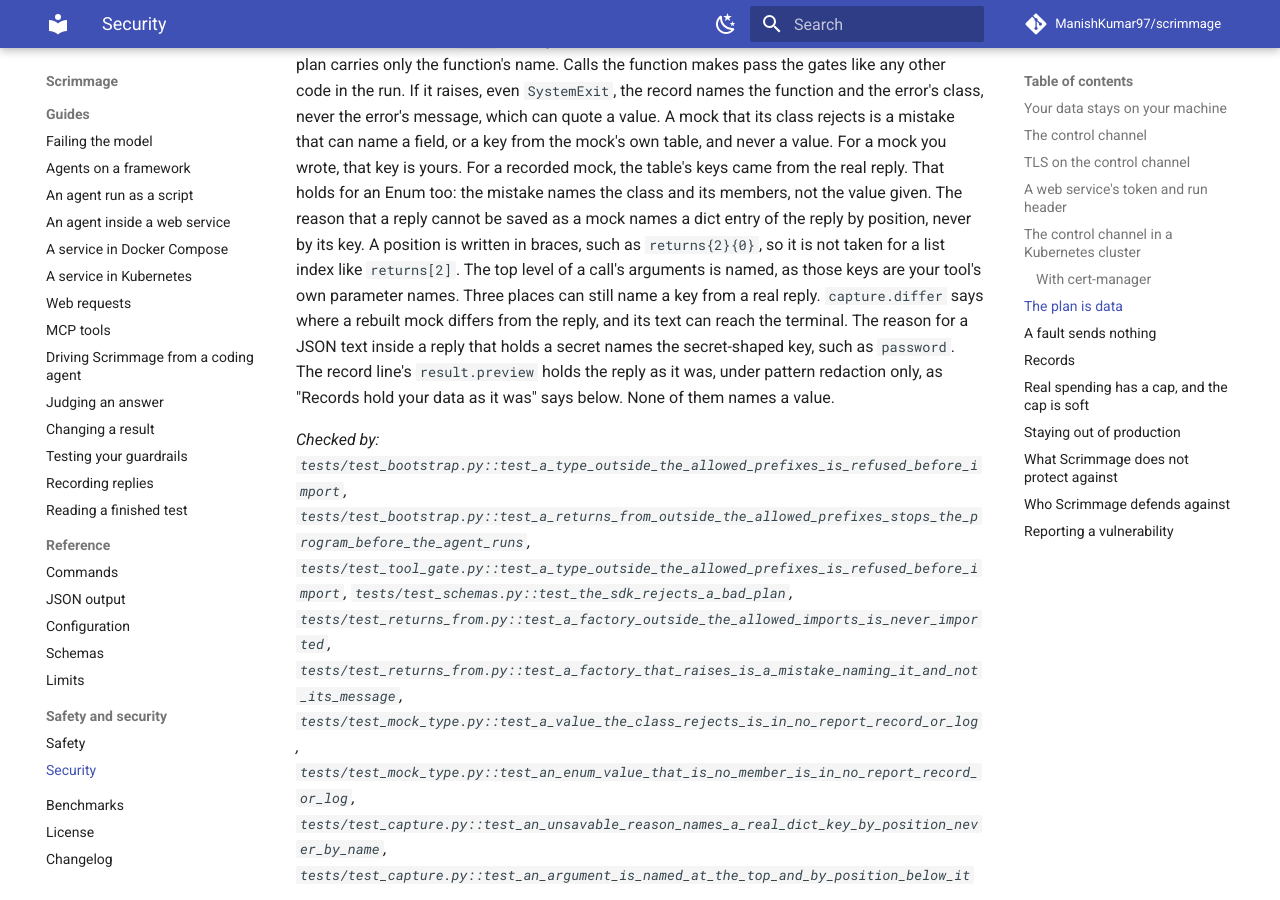
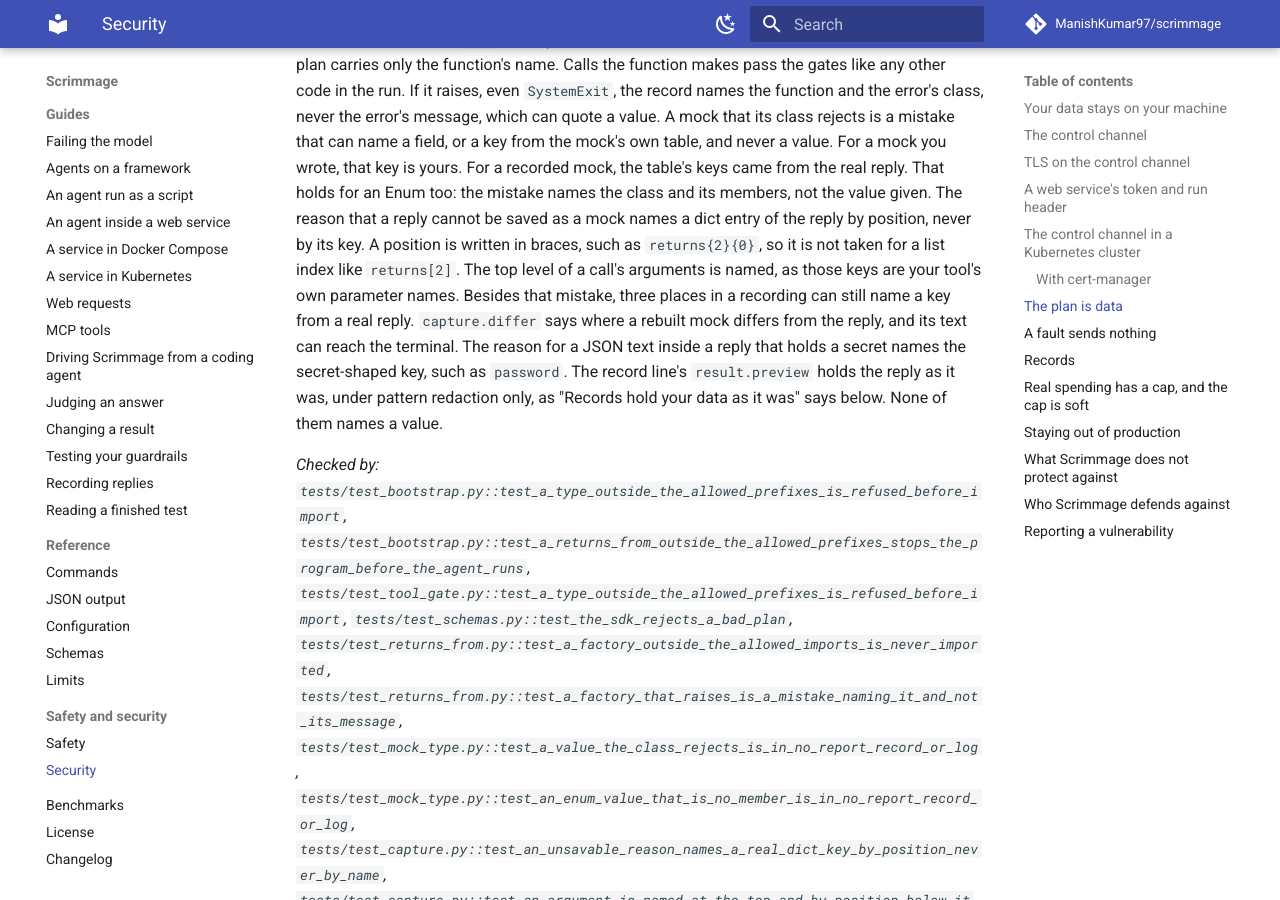
Before and after one commit to ManishKumar97/scrimmage, an MkDocs documentation site: the page built from docs/security.md, in a window 1280 px wide and 900 px high, scrolled down 12042 px. Built offline with MkDocs 1.6.1 and Material for MkDocs 9.7.7, drawn with Linux system fonts in a browser that asks for light colours; comment, search, counter and statistics services are not loaded.

Commit message:
docs(security): tie the three places to the mistake before them

```diff
--- a/docs/security.md
+++ b/docs/security.md
@@ -306,7 +306,7 @@ That holds for an Enum too: the mistake names the class and its members, not the
 The reason that a reply cannot be saved as a mock names a dict entry of the reply by position, never by its key.
 A position is written in braces, such as `returns{2}{0}`, so it is not taken for a list index like `returns[2]`.
 The top level of a call's arguments is named, as those keys are your tool's own parameter names.
-Three places can still name a key from a real reply.
+Besides that mistake, three places in a recording can still name a key from a real reply.
 `capture.differ` says where a rebuilt mock differs from the reply, and its text can reach the terminal.
 The reason for a JSON text inside a reply that holds a secret names the secret-shaped key, such as `password`.
 The record line's `result.preview` holds the reply as it was, under pattern redaction only, as "Records hold your data as it was" says below.
```
